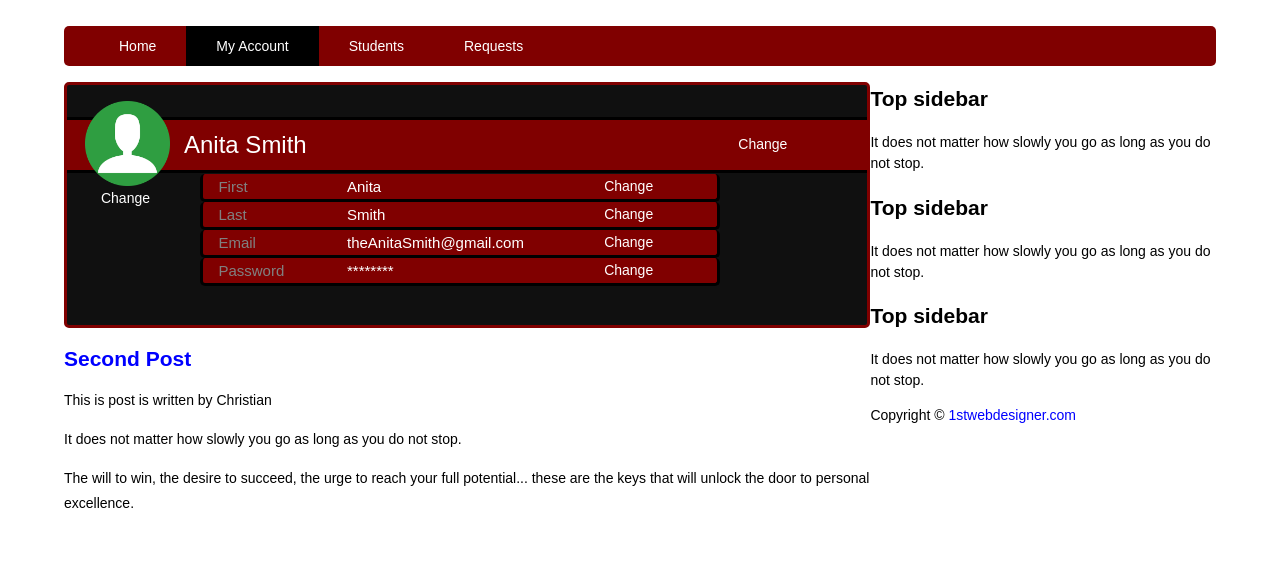
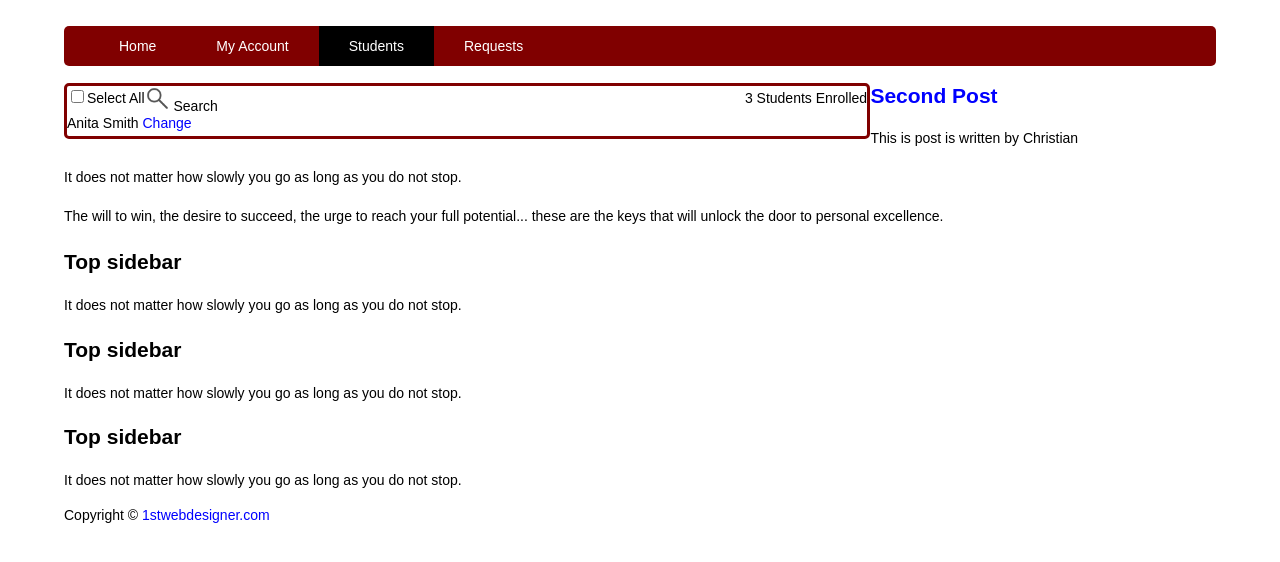
Before and after one commit to lybrndn/umhs_cms, a plain HTML site: page students.html in a window 1280 px wide. Shown: the part 158-720 px from the top of the page. Drawn offline with Linux system fonts and the light colour scheme.

Commit message:
fixed some styling issues with index.html, started top bar for students.html

```diff
--- a/students.html
+++ b/students.html
@@ -3,36 +3,45 @@
 <html lang="en">
 
   <head>
-    <title>User Management</title>
+    <title>User Management - Students</title>
     <link rel="icon" href="img/school_logo.png">
     <meta charset="utf-8" />
 
     <link rel="stylesheet" href="style.css" type="text/css" />
+    <link rel="stylesheet" href="topbarstyle.css" type="text/css" />
     <meta name="viewport" content="width=device-width, inital-scale=1.0" />   <!--used to say that this is a responsive websites-->
   </head>
 
   <body class="body">
 
-    <div class="mainHeader">
+    <div class="main-header">
       <img src="img/logo.png">
 
       <nav><ul>
         <li><a href="#">Home</a></li>
-        <li class="active"><a href="#">My Account</a></li>
-        <li><a href="#">Students</a></li>
+        <li><a href="index.html">My Account</a></li>
+        <li class="active"><a href="#">Students</a></li>
         <li><a href="#">Requests</a></li>
       </ul></nav>
     </div>
 
-    <div class="mainContent">
-      <div class="content">
+    <div class="all-content">
+      <div class="left-content">
 
-        <div class="account-section">
+        <div class="list-section">
 
-          <div class="account-namebar">  <!--Name Bar is uniquely different from other account items-->
-            <div class="account-photo">
-              <img src="img/avatar.png">
-              <span class="change-link"><a href="#">Change</a></span>
+          <div class="top-bar">  <!--TOP BAR for SELECT ALL, SEARCH, and NUMBER STUDENTS -->
+            <div class="select-all">
+              <form>
+                <input type="checkbox" name="control" value="selectall">Select All
+              </form>
+            </div>
+            <div class="search">
+              <img src="img/search-icon.png">
+              <span class="search-label">Search</span>
+            </div>
+            <span class="counter">3 Students Enrolled</span>
+
             </div>
 
             <div class="account-namebar-nameinfo">
@@ -40,9 +49,9 @@
               <span class="change-link"><a href="#">Change</a></span>
             </div>
           </div>
-
-          <div class="account-info">
-            <div class="account-info-item">
+<!--
+          <div class="account-info"> <! STUDENTS LISTING begins here -->
+<!--            <div class="account-info-item">
               <span class="account-info-item-label">First</span>
               <span class="account-info-item-value">Anita</span>
               <span class="change-link"><a href="#">Change</a></span>
@@ -65,7 +74,7 @@
               <span class="account-info-item-value">********</span>
               <span class="change-link"><a href="#">Change</a></span>
             </div>
-          </div>
+          </div> -->
 
         </div>
 
--- a/style.css
+++ b/style.css
@@ -22,13 +22,13 @@ a:hover, a:active {
   clear: both; /* makes container in such a way there will be no floating content on left or right */
 }
 
-.mainHeader img {
+.main-header img {
   width: 30%;
   height: auto;
   margin: 2% 0;
 }
 
-.mainHeader nav, .mainContent, .account-section,
+.main-header nav, .all-content, .account-section,
 .bottomcontent, .top-sidebar, .middle-sidebar, .bottom-sidebar,
 .mainFooter {
   border-radius: 5px;  /* curves corners of borders */
@@ -36,7 +36,7 @@ a:hover, a:active {
   -webkit-border-radius: 5px;
 }
 
-.mainHeader nav {
+.main-header nav {
   background-color: #800000;
   height: 40px;
 /*  border-radius: 5px;  curves corners of borders
@@ -44,45 +44,45 @@ a:hover, a:active {
   -webkit-border-radius: 5px;*/
 }
 
-.mainHeader nav ul {
+.main-header nav ul {
     list-style: none;
     margin: 0 auto;
     padding-left: 25px;
 }
 
-.mainHeader nav ul li {
+.main-header nav ul li {
   float: left;
   display: inline;
   font-size: 14px;
 }
 
-.mainHeader nav a:link, .mainHeader nav a:visited {
+.main-header nav a:link, .main-header nav a:visited {
   color: #FFF;
   display: inline-block;
   padding: 10px 30px;
   height: 20px;
 }
 
-.mainHeader nav a:hover, .mainHeader nav a:active,
-.mainHeader nav ul .active a, .mainHeader nav .active a:visited {
+.main-header nav a:hover, .main-header nav a:active,
+.main-header nav ul .active a, .main-header nav .active a:visited {
   background-color: #000000;
   text-shadow: none; /* remove any possible shadows */
 }
 
-.mainHeader nav li a {
+.main-header nav li a {
 /*  border-radius: 5px;  curves corners of borders
 -moz-border-radius: 5px;
 -webkit-border-radius: 5px;*/
 }
 
-.mainContent {
+.all-content {
   line-height: 25px;
 /*  border-radius: 5px;  curves corners of borders
   -moz-border-radius: 5px;
   -webkit-border-radius: 5px;*/
 }
 
-.content {
+.left-content {
   width: 70%;
   float: left;
 }
--- /dev/null
+++ b/topbarstyle.css
@@ -0,0 +1,18 @@
+.list-section {
+  border: solid;
+  border-radius: 5px;
+  border-color: #800000;
+}
+.list-section .select-all, .list-section .search,
+.list-section .counter {
+  float: left;
+}
+.list-section .search {
+  float: left;
+  height: 25px;
+  width: 75%;
+}
+.list-section .search img {
+  width: auto;
+  height: inherit;
+}
```
Also changed, not shown: index.html (+5 -5 lines), img/search-icon.png (added).
